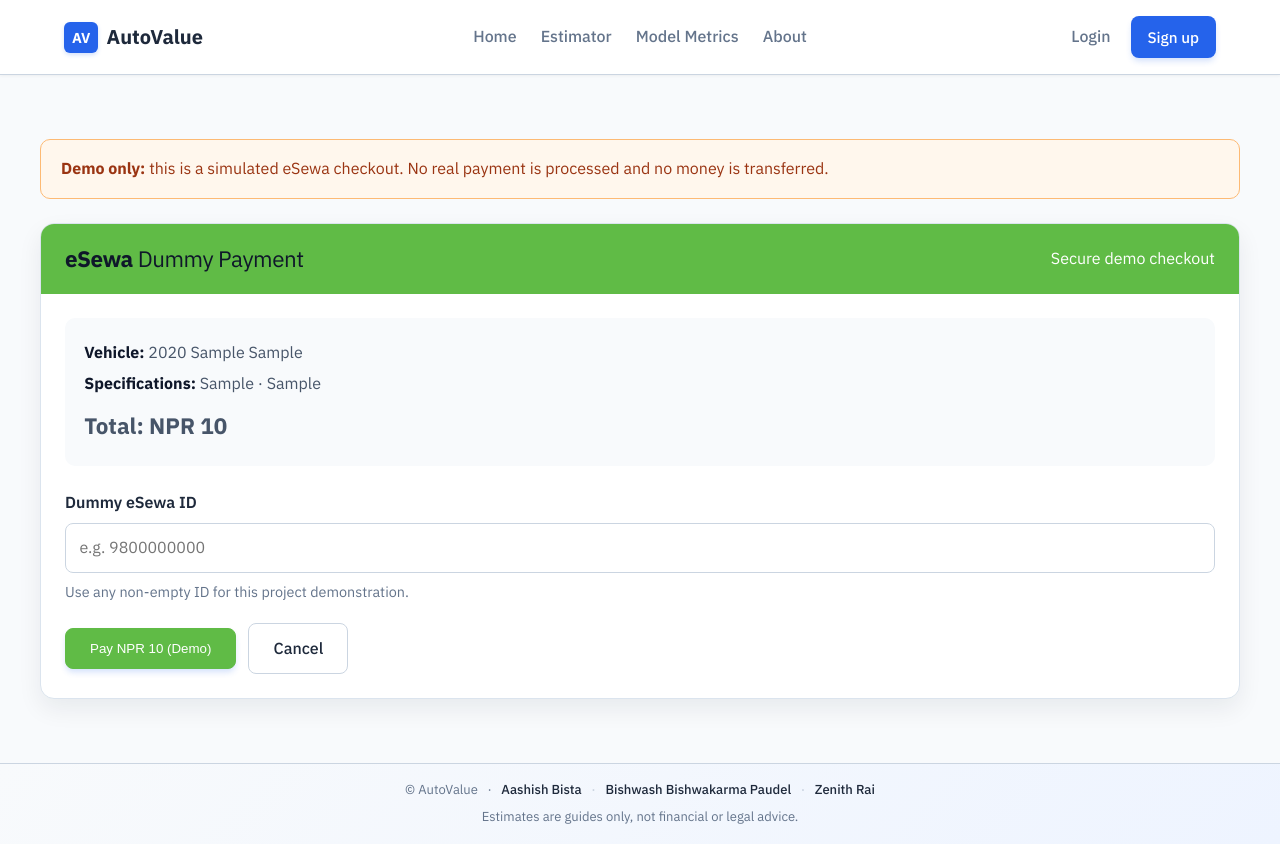
After one commit to ZENITH-RAI/final-year-project, a Flask app: template templates/checkout.html in a window 1280 px wide. The commit adds this page. Run offline with Flask 3, Linux system fonts and the light colour scheme; the template is opened without the code that fills it: values that come from a table or form of the project are taken from there, others are empty; tables that the repository leaves empty hold one stand-in row (values such as "Sample post"); parts of the project's set-up code (start-up, migrations or seed data) failed here and were passed over.

Commit message:
Add files via upload

```diff
--- /dev/null
+++ b/templates/checkout.html
@@ -0,0 +1,52 @@
+{% extends "base.html" %}
+
+{% block title %}Dummy eSewa Checkout — Car Resell Prediction & Recommendation System{% endblock %}
+{% block description %}Complete a simulated eSewa payment for your selected vehicle.{% endblock %}
+
+{% block extra_css %}
+<style>
+  .checkout { max-width: 760px; margin: 0 auto; }
+  .checkout__notice { background: #fff7ed; border: 1px solid #fdba74; color: #9a3412; border-radius: 10px; padding: 1rem 1.25rem; margin-bottom: 1.5rem; }
+  .checkout-card { background: #fff; border: 1px solid #dbe4ee; border-radius: 14px; overflow: hidden; box-shadow: 0 10px 24px rgba(15, 23, 42, .07); }
+  .checkout-card__head { background: #60bb46; color: #fff; padding: 1.35rem 1.5rem; display: flex; justify-content: space-between; align-items: center; gap: 1rem; }
+  .checkout-card__head h1 { font-size: 1.4rem; margin: 0; }
+  .checkout-card__body { padding: 1.5rem; }
+  .order-summary { background: #f8fafc; border-radius: 10px; padding: 1rem 1.2rem; margin-bottom: 1.5rem; }
+  .order-summary p { margin: .35rem 0; color: #475569; }
+  .order-summary strong { color: #0f172a; }
+  .checkout-total { font-size: 1.4rem; font-weight: 700; color: #166534; margin-top: .75rem !important; }
+  .checkout-label { display: block; font-weight: 600; margin-bottom: .45rem; }
+  .checkout-input { width: 100%; border: 1px solid #cbd5e1; border-radius: 8px; padding: .7rem .85rem; font: inherit; box-sizing: border-box; }
+  .checkout-help { color: #64748b; font-size: .9rem; margin: .45rem 0 1.25rem; }
+  .checkout-actions { display: flex; gap: .75rem; align-items: center; flex-wrap: wrap; }
+</style>
+{% endblock %}
+
+{% block content %}
+<section class="wrap section checkout">
+  <p class="checkout__notice"><strong>Demo only:</strong> this is a simulated eSewa checkout. No real payment is processed and no money is transferred.</p>
+  <article class="checkout-card">
+    <div class="checkout-card__head">
+      <h1>eSewa <span style="font-weight:400">Dummy Payment</span></h1>
+      <span>Secure demo checkout</span>
+    </div>
+    <div class="checkout-card__body">
+      <div class="order-summary">
+        <p><strong>Vehicle:</strong> {{ estimate.year }} {{ estimate.brand }} {{ estimate.model }}</p>
+        <p><strong>Specifications:</strong> {{ estimate.fuel }} · {{ estimate.transmission }}</p>
+        <p class="checkout-total">Total: NPR {{ '{:,.0f}'.format(estimate.predicted_price) }}</p>
+      </div>
+      <form action="{{ url_for('esewa_dummy_payment', estimate_id=estimate.id) }}" method="post">
+        <input type="hidden" name="csrf_token" value="{{ csrf_token() }}" />
+        <label class="checkout-label" for="esewa_id">Dummy eSewa ID</label>
+        <input class="checkout-input" id="esewa_id" name="esewa_id" autocomplete="off" placeholder="e.g. 9800000000" required />
+        <p class="checkout-help">Use any non-empty ID for this project demonstration.</p>
+        <div class="checkout-actions">
+          <button class="btn btn--primary" type="submit" style="background:#60bb46; border-color:#60bb46">Pay NPR {{ '{:,.0f}'.format(estimate.predicted_price) }} (Demo)</button>
+          <a class="btn btn--ghost" href="{{ url_for('profile') }}">Cancel</a>
+        </div>
+      </form>
+    </div>
+  </article>
+</section>
+{% endblock %}
```
Also changed, not shown: templates/profile.html (+4 -3 lines).
